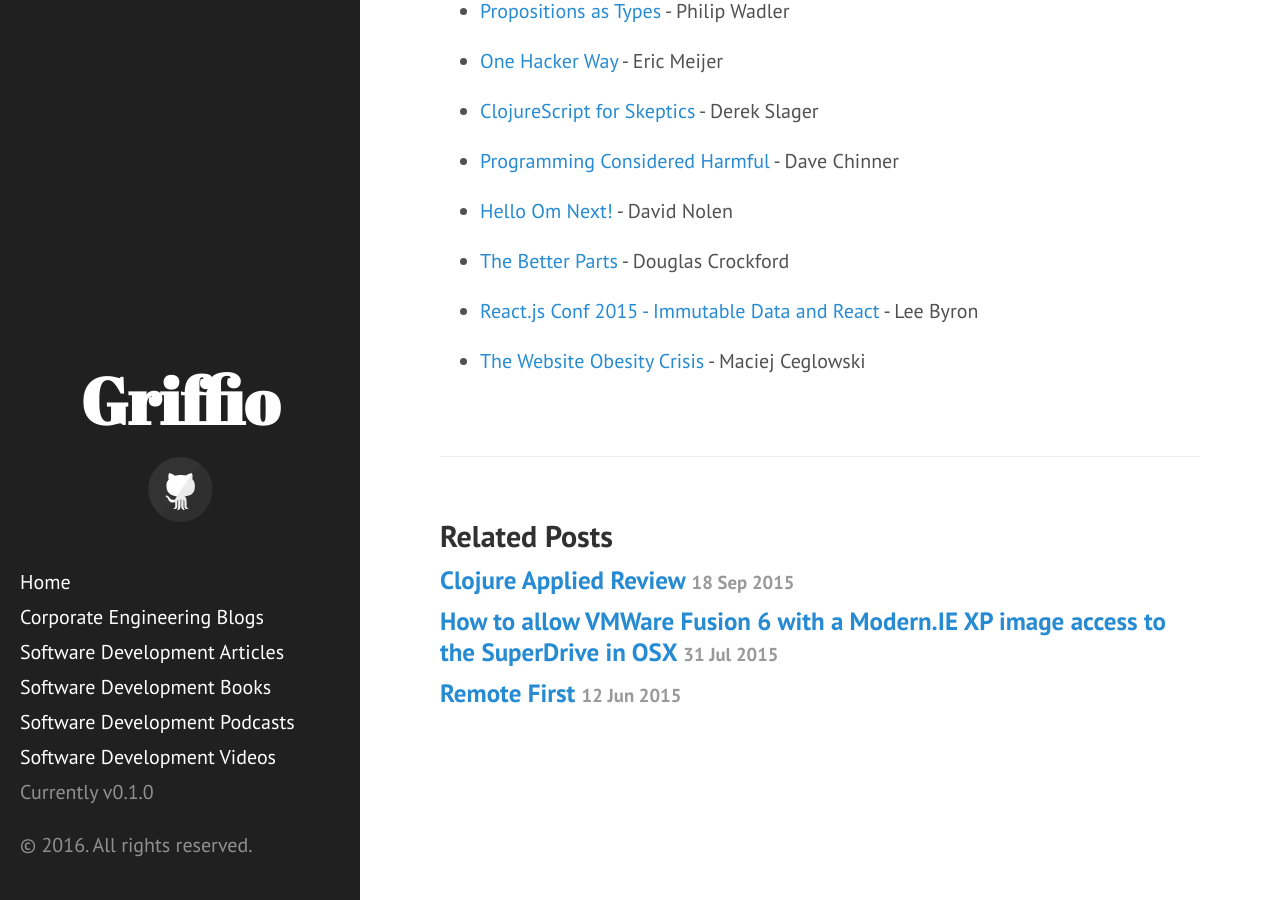
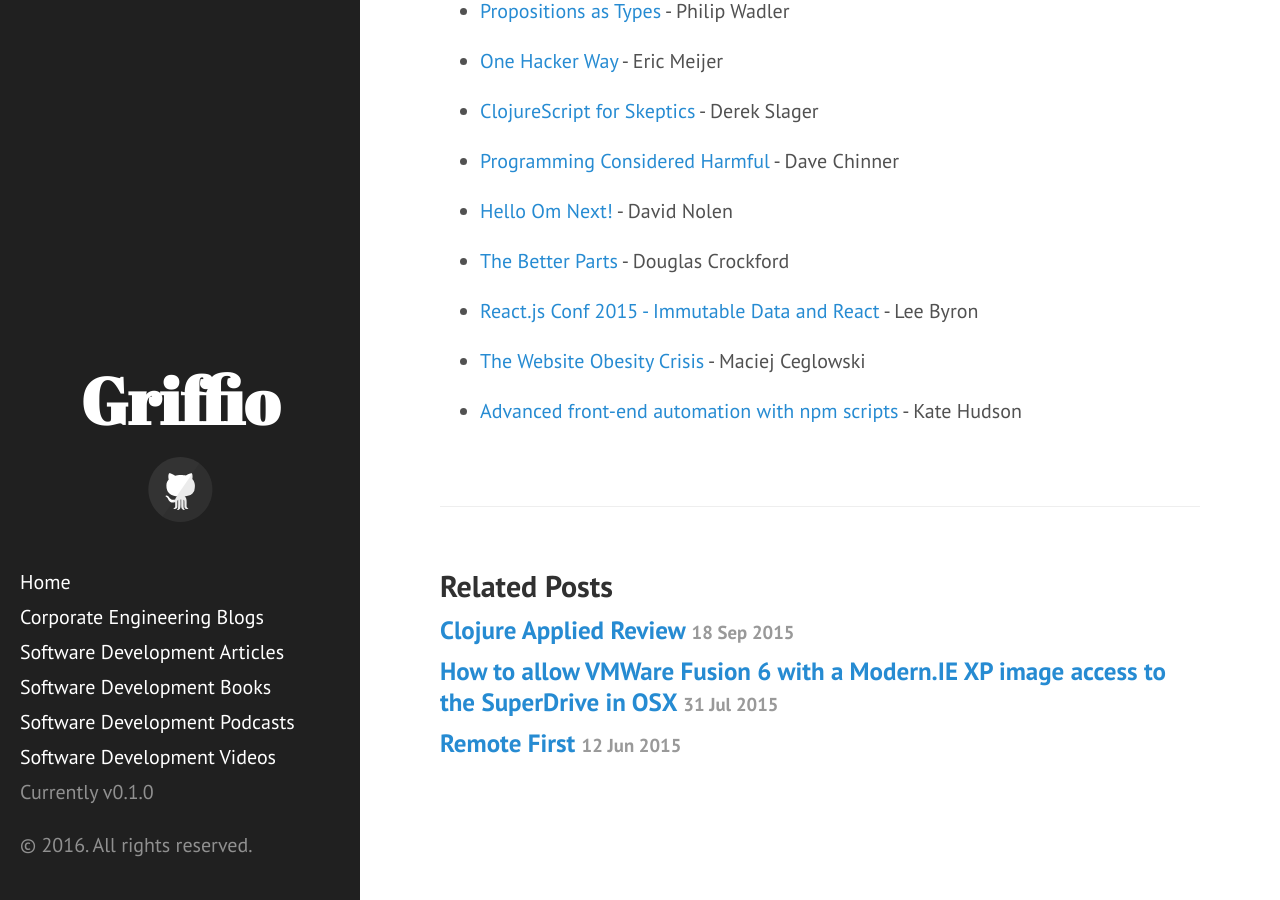
Before and after one commit to griffio/griffio.github.io, a Jekyll site: the page built from _posts/2015-12-25-Tech-talk-highlights.md, in a window 1280 px wide and 900 px high, scrolled down 984 px. Built offline with Jekyll 4.4.1, drawn with Linux system fonts in a browser that asks for light colours; nearby versions of some CDN libraries.

Commit message:
Update 2015-12-25-Tech-talk-highlights.md

```diff
--- a/_posts/2015-12-25-Tech-talk-highlights.md
+++ b/_posts/2015-12-25-Tech-talk-highlights.md
@@ -54,3 +54,5 @@
 * [React.js Conf 2015 - Immutable Data and React](https://www.youtube.com/watch?v=I7IdS-PbEgI) - Lee Byron
 
 * [The Website Obesity Crisis](https://vimeo.com/147806338) - Maciej Ceglowski
+
+* [Advanced front-end automation with npm scripts](https://www.youtube.com/watch?v=0RYETb9YVrk) - Kate Hudson
```
